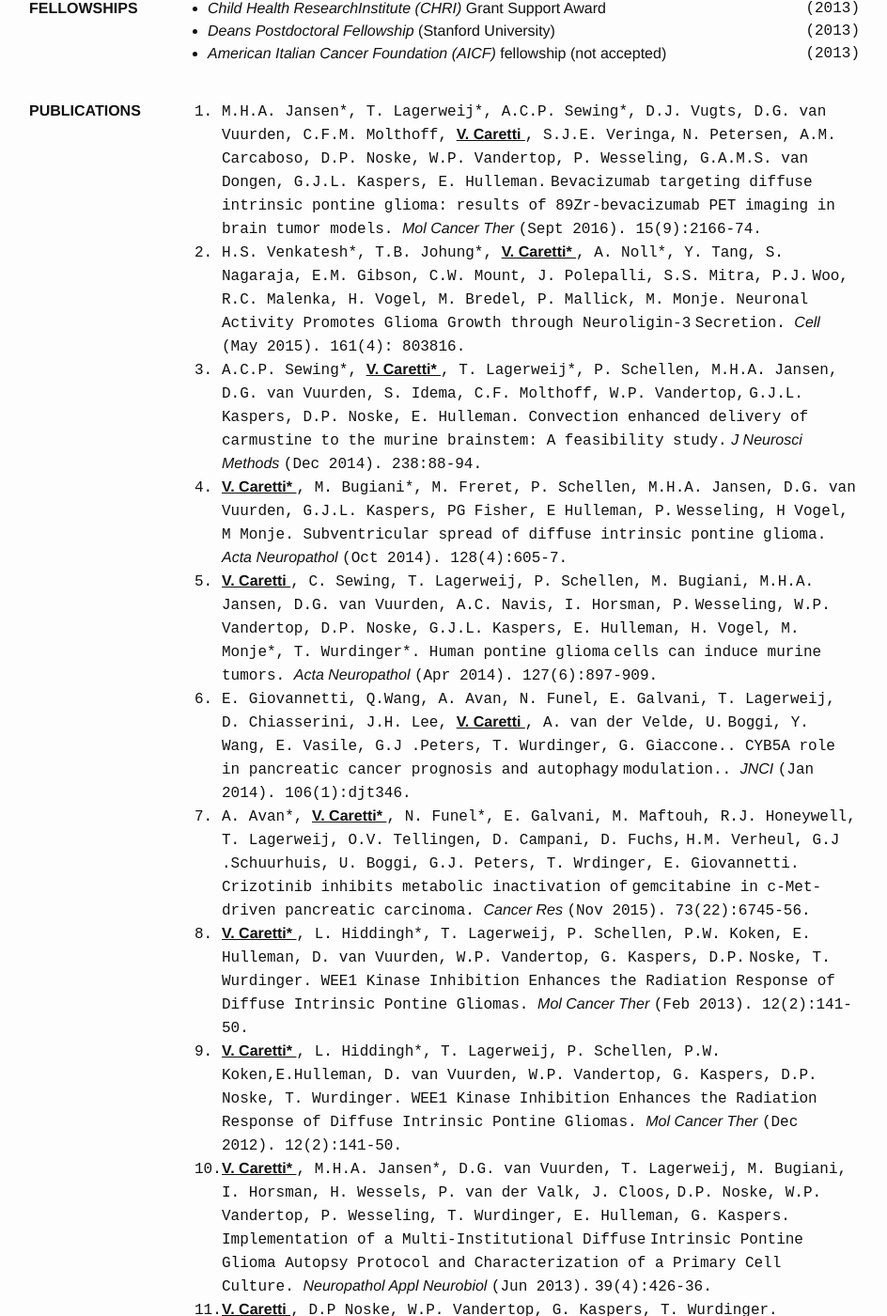
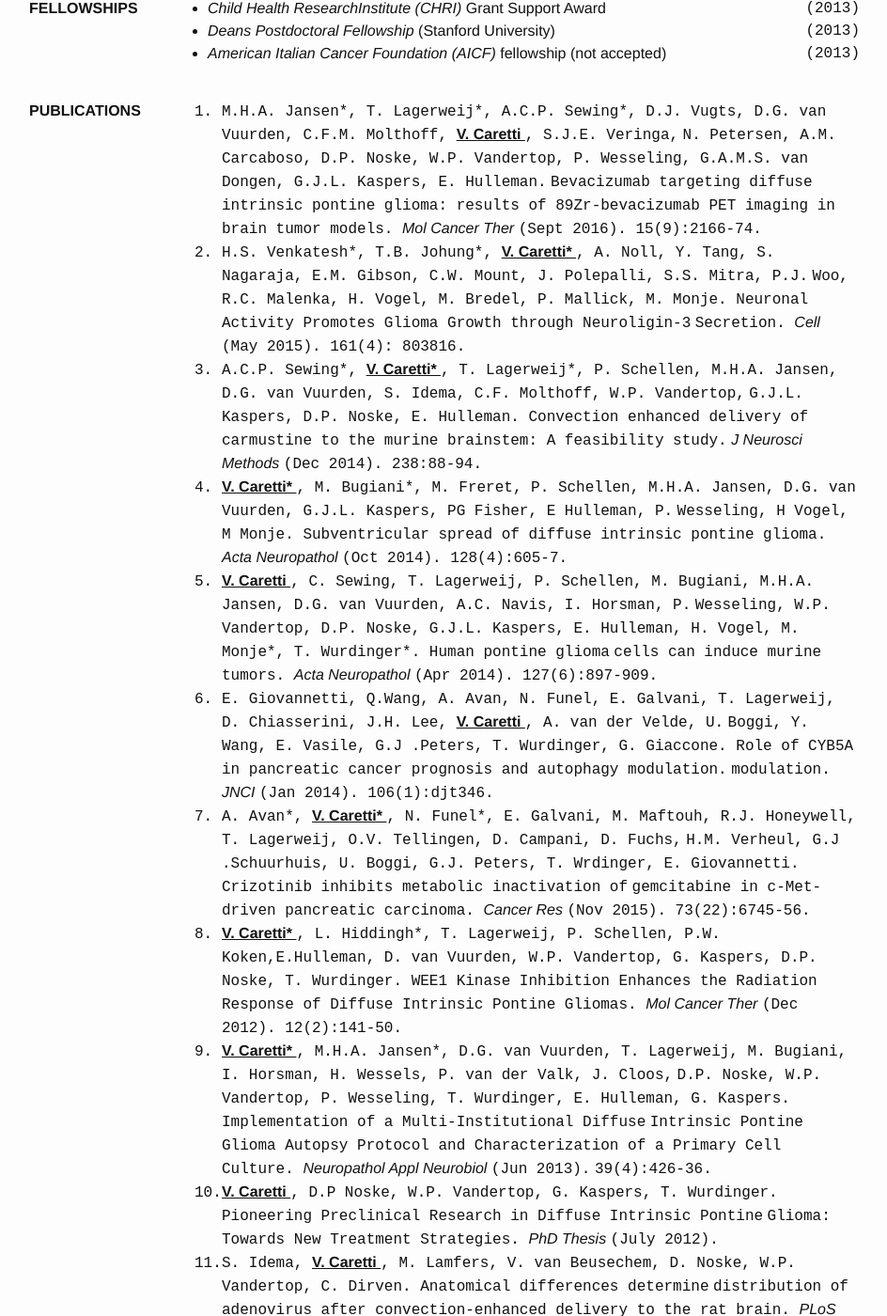
Before and after one commit to nick-codes/caretti-md.github.io, a Jekyll site: the page built from index.html, in a window 1280 px wide and 1400 px high, scrolled down 1446 px. Shown: the whole window at 94% size, without its empty margins (167-1111 px from the left). Built offline with Jekyll 4.4.1, drawn with Linux system fonts in a browser that asks for light colours; some of the changed text lies outside the part shown.

Commit message:
Remove duplicate article. Oops!

```diff
--- a/_includes/cv.html
+++ b/_includes/cv.html
@@ -18,7 +18,7 @@ class="newline" />QUALIFICATIONS</td><td class="section-body">
            </li>
            <li class="itemize"><tspan class="ptmr7t" >Licensed </tspan><tspan class="ptmb7t" >Doctor of Medicine </tspan><tspan class="ptmr7t" >in the EU</tspan>
            </li>
-           <li class="itemize"><tspan class="ptmb7t" >First authorship </tspan><tspan class="ptmr7t" >on 11 published manuscripts</tspan>
+           <li class="itemize"><tspan class="ptmb7t" >First authorship </tspan><tspan class="ptmr7t" >on 10 published manuscripts</tspan>
            </li>
            <li class="itemize"><tspan class="ptmr7t" >Began a </tspan><tspan class="ptmb7t" >novel line of research </tspan><tspan class="ptmr7t" >on DIPG</tspan>
            </li>
@@ -126,7 +126,7 @@ class="enumerate-enumitem"><tspan class="ptmr7t" >M.H.A.  Jansen*,  T.  Lagerwei
                        <tspan class="ptmri7t" >Cancer Ther </tspan><tspan class="ptmr7t" >(Sept 2016). 15(9):2166-74.</tspan>
                        </dd><dt class="enumerate-enumitem">
                      <tspan class="ptmr7t" >2.</tspan> </dt><dd
-class="enumerate-enumitem"><tspan class="ptmr7t" >H.S. Venkatesh*, T.B. Johung*, </tspan><span class="underline"><tspan class="ptmb7t" >V. Caretti* </tspan></span><tspan class="ptmr7t" >, A. Noll*, Y. Tang, S. Nagaraja, E.M. Gibson, C.W. Mount, J. Polepalli, S.S. Mitra, P.J.</tspan>
+class="enumerate-enumitem"><tspan class="ptmr7t" >H.S. Venkatesh*, T.B. Johung*, </tspan><span class="underline"><tspan class="ptmb7t" >V. Caretti* </tspan></span><tspan class="ptmr7t" >, A. Noll, Y. Tang, S. Nagaraja, E.M. Gibson, C.W. Mount, J. Polepalli, S.S. Mitra, P.J.</tspan>
                        <tspan class="ptmr7t" >Woo, R.C. Malenka, H. Vogel, M. Bredel, P. Mallick, M. Monje. Neuronal Activity Promotes Glioma Growth through Neuroligin-3</tspan>
                        <tspan class="ptmr7t" >Secretion. </tspan><tspan class="ptmri7t" >Cell </tspan><tspan class="ptmr7t" >(May 2015). 161(4): 803816.</tspan>
                        </dd><dt class="enumerate-enumitem">
@@ -146,44 +146,39 @@ class="enumerate-enumitem"><span class="underline"><tspan class="ptmb7t" >V.  Ca
                        </dd><dt class="enumerate-enumitem">
                      <tspan class="ptmr7t" >6.</tspan> </dt><dd
 class="enumerate-enumitem"><tspan class="ptmr7t" >E. Giovannetti, Q.Wang, A. Avan, N. Funel, E. Galvani, T. Lagerweij, D. Chiasserini, J.H. Lee, </tspan><span class="underline"><tspan class="ptmb7t" >V. Caretti </tspan></span><tspan class="ptmr7t" >, A. van der Velde, U.</tspan>
-                       <tspan class="ptmr7t" >Boggi, Y. Wang, E. Vasile, G.J .Peters, T. Wurdinger, G. Giaccone.. CYB5A role in pancreatic cancer prognosis and autophagy</tspan>
-                       <tspan class="ptmr7t" >modulation.. </tspan><tspan class="ptmri7t" >JNCI </tspan><tspan class="ptmr7t" >(Jan 2014). 106(1):djt346.</tspan>
+                       <tspan class="ptmr7t" >Boggi, Y. Wang, E. Vasile, G.J .Peters, T. Wurdinger, G. Giaccone. Role of CYB5A in pancreatic cancer prognosis and autophagy modulation.</tspan>
+                       <tspan class="ptmr7t" >modulation. </tspan><tspan class="ptmri7t" >JNCI </tspan><tspan class="ptmr7t" >(Jan 2014). 106(1):djt346.</tspan>
                        </dd><dt class="enumerate-enumitem">
                      <tspan class="ptmr7t" >7.</tspan> </dt><dd
 class="enumerate-enumitem"><tspan class="ptmr7t" >A. Avan*, </tspan><span class="underline"><tspan class="ptmb7t" >V. Caretti* </tspan></span><tspan class="ptmr7t" >, N. Funel*, E. Galvani, M. Maftouh, R.J. Honeywell, T. Lagerweij, O.V. Tellingen, D. Campani, D. Fuchs,</tspan>
                        <tspan class="ptmr7t" >H.M. Verheul, G.J .Schuurhuis, U. Boggi, G.J. Peters, T. Wrdinger, E. Giovannetti. Crizotinib inhibits metabolic inactivation of</tspan>
                        <tspan class="ptmr7t" >gemcitabine in c-Met-driven pancreatic carcinoma. </tspan><tspan class="ptmri7t" >Cancer Res </tspan><tspan class="ptmr7t" >(Nov 2015). 73(22):6745-56.</tspan>
-                       </dd><dt class="enumerate-enumitem">
+                         </dd><dt class="enumerate-enumitem">
                      <tspan class="ptmr7t" >8.</tspan> </dt><dd
-class="enumerate-enumitem"><span class="underline"><tspan class="ptmb7t" >V. Caretti* </tspan></span><tspan class="ptmr7t" >, L. Hiddingh*, T. Lagerweij, P. Schellen, P.W. Koken, E. Hulleman, D. van Vuurden, W.P. Vandertop, G. Kaspers, D.P.</tspan>
-                       <tspan class="ptmr7t" >Noske, T. Wurdinger. WEE1 Kinase Inhibition Enhances the Radiation Response of Diffuse Intrinsic Pontine Gliomas. </tspan><tspan class="ptmri7t" >Mol Cancer</tspan>
-                       <tspan class="ptmri7t" >Ther </tspan><tspan class="ptmr7t" >(Feb 2013). 12(2):141-50.</tspan>
-                       </dd><dt class="enumerate-enumitem">
-                     <tspan class="ptmr7t" >9.</tspan> </dt><dd
 class="enumerate-enumitem"><span class="underline"><tspan class="ptmb7t" >V. Caretti* </tspan></span><tspan class="ptmr7t" >, L. Hiddingh*, T. Lagerweij, P. Schellen, P.W. Koken,E.Hulleman, D. van Vuurden, W.P. Vandertop, G. Kaspers, D.P.</tspan>
                        <tspan class="ptmr7t" >Noske, T. Wurdinger. WEE1 Kinase Inhibition Enhances the Radiation Response of Diffuse Intrinsic Pontine Gliomas. </tspan><tspan class="ptmri7t" >Mol Cancer</tspan>
                        <tspan class="ptmri7t" >Ther </tspan><tspan class="ptmr7t" >(Dec 2012). 12(2):141-50.</tspan>
                        </dd><dt class="enumerate-enumitem">
-                    <tspan class="ptmr7t" >10.</tspan> </dt><dd
+                    <tspan class="ptmr7t" >9.</tspan> </dt><dd
 class="enumerate-enumitem"><span class="underline"><tspan class="ptmb7t" >V. Caretti* </tspan></span><tspan class="ptmr7t" >, M.H.A. Jansen*, D.G. van Vuurden, T. Lagerweij, M. Bugiani, I. Horsman, H. Wessels, P. van der Valk, J. Cloos,</tspan>
                        <tspan class="ptmr7t" >D.P. Noske, W.P. Vandertop, P. Wesseling, T. Wurdinger, E. Hulleman, G. Kaspers. Implementation of a Multi-Institutional Diffuse</tspan>
                        <tspan class="ptmr7t" >Intrinsic Pontine Glioma Autopsy Protocol and Characterization of a Primary Cell Culture. </tspan><tspan class="ptmri7t" >Neuropathol Appl Neurobiol </tspan><tspan class="ptmr7t" >(Jun 2013).</tspan>
                        <tspan class="ptmr7t" >39(4):426-36.</tspan>
                        </dd><dt class="enumerate-enumitem">
-                    <tspan class="ptmr7t" >11.</tspan> </dt><dd
+                    <tspan class="ptmr7t" >10.</tspan> </dt><dd
 class="enumerate-enumitem"><span class="underline"><tspan class="ptmb7t" >V. Caretti </tspan></span><tspan class="ptmr7t" >, D.P Noske, W.P. Vandertop, G. Kaspers, T. Wurdinger. Pioneering Preclinical Research in Diffuse Intrinsic Pontine</tspan>
                        <tspan class="ptmr7t" >Glioma: Towards New Treatment Strategies. </tspan><tspan class="ptmri7t" >PhD Thesis </tspan><tspan class="ptmr7t" >(July 2012).</tspan>
                        </dd><dt class="enumerate-enumitem">
-                    <tspan class="ptmr7t" >12.</tspan> </dt><dd
+                    <tspan class="ptmr7t" >11.</tspan> </dt><dd
 class="enumerate-enumitem"><tspan class="ptmr7t" >S. Idema, </tspan><span class="underline"><tspan class="ptmb7t" >V. Caretti </tspan></span><tspan class="ptmr7t" >, M. Lamfers, V. van Beusechem, D. Noske, W.P. Vandertop, C. Dirven. Anatomical differences determine</tspan>
                        <tspan class="ptmr7t" >distribution of adenovirus after convection-enhanced delivery to the rat brain. </tspan><tspan class="ptmri7t" >PLoS One </tspan><tspan class="ptmr7t" >(October 2011). 6(10) e24396.</tspan>
                        </dd><dt class="enumerate-enumitem">
-                    <tspan class="ptmr7t" >13.</tspan> </dt><dd
+                    <tspan class="ptmr7t" >12.</tspan> </dt><dd
 class="enumerate-enumitem"><span class="underline"><tspan class="ptmb7t" >V. Caretti </tspan></span><tspan class="ptmr7t" >, I. Zondervan, D. Meijer, S. Idema, W. Vos, B. Hamans, M. Bugiani, E. Hulleman, P. Wesseling, W. Vandertop, D. Noske,</tspan>
                        <tspan class="ptmr7t" >P. David G. Kaspers, C. Molthoff, T. Wurdinger. Monitoring of tumor growth and post-irradiation recurrence in a diffuse intrinsic</tspan>
                        <tspan class="ptmr7t" >pontine glioma mouse model. </tspan><tspan class="ptmri7t" >Brain Pathology </tspan><tspan class="ptmr7t" >(July, 2011). 21(4) 441-51.</tspan>
                        </dd><dt class="enumerate-enumitem">
-                    <tspan class="ptmr7t" >14.</tspan> </dt><dd
+                    <tspan class="ptmr7t" >13.</tspan> </dt><dd
 class="enumerate-enumitem"><span class="underline"><tspan class="ptmb7t" >V. Caretti </tspan></span><tspan class="ptmr7t" >, D. Stoffers, A. Winogrodzka, I-U. Isaias, G. Costantino, G. Pezzoli, C. Ferrarese, A Antonini,. E-Ch. Wolters, J. Booij.</tspan>
                        <tspan class="ptmr7t" >Loss of thalamic serotonin transporters in early drug-nave Parkinsons disease patients is associated with tremor: an [(123)I]beta-CIT</tspan>
                        <tspan class="ptmr7t" >SPECT study. </tspan><tspan class="ptmri7t" >J Neural Transm </tspan><tspan class="ptmr7t" >(May 2008). 115(5) 721-9. </tspan><br
```
